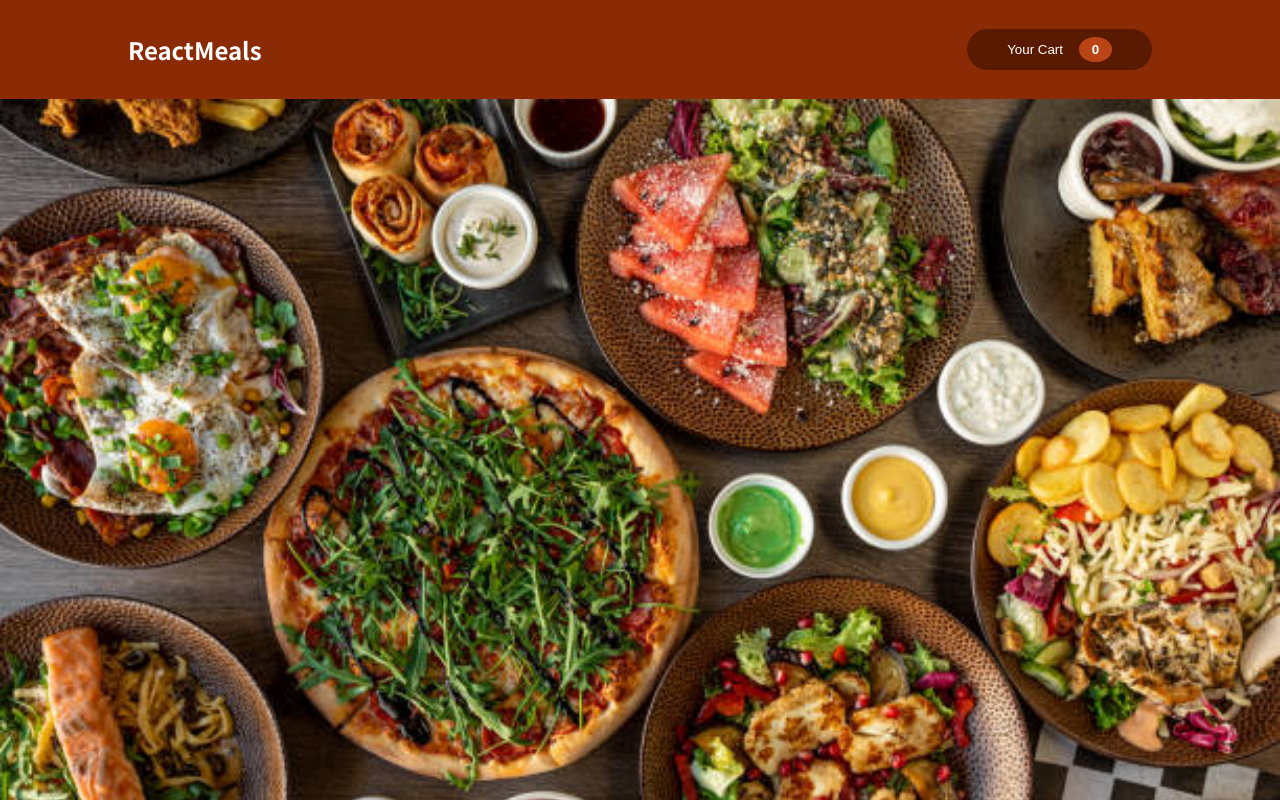
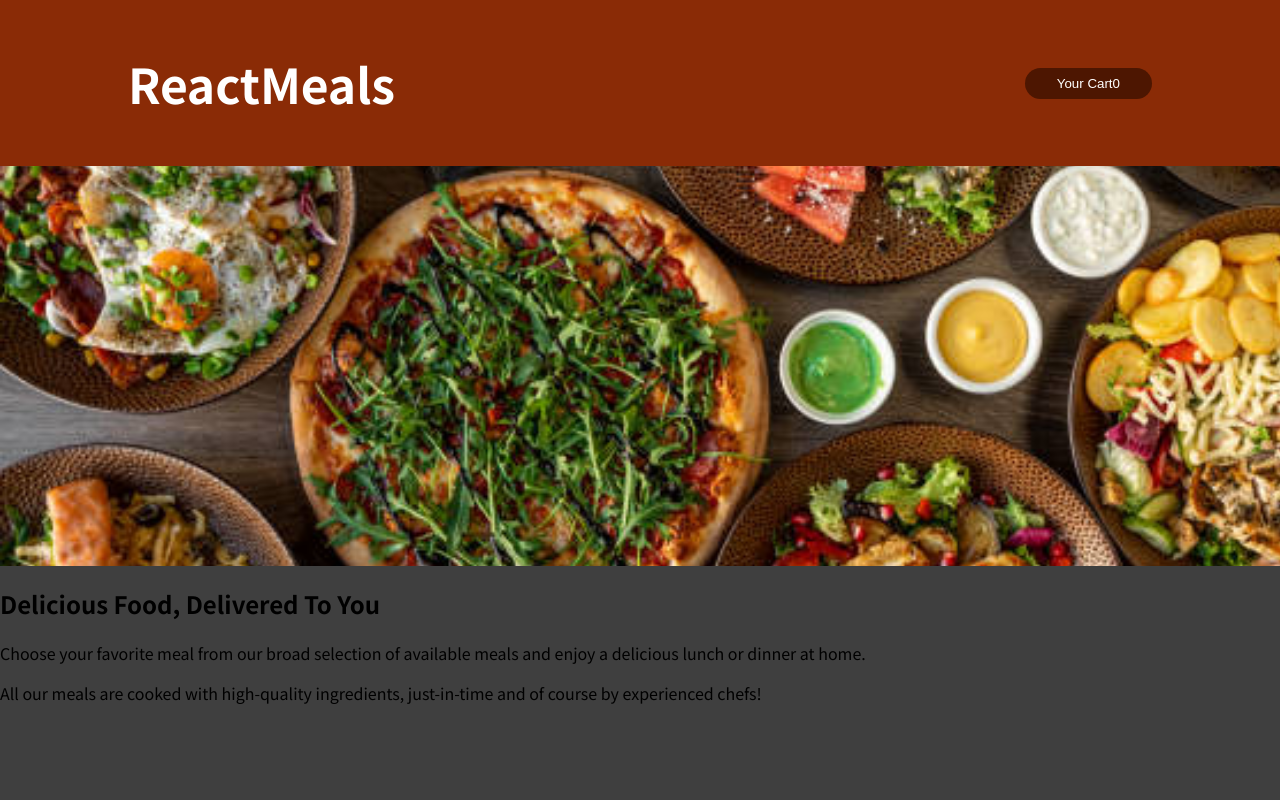
Before and after one commit to SonikaSahana/restaurant-website-react, a React (Create React App) app in the folder restaurant/: page / in a window 1280 px wide. Shown: the top 800 px of the page. Built offline with nearby package versions, Linux system fonts and the light colour scheme.

Commit message:
restaurant summary

```diff
--- a/restaurant/src/App.js
+++ b/restaurant/src/App.js
@@ -1,11 +1,13 @@
 // App.js
 import React from 'react';
 import Header from './Header';
+import Summary from './Summary';
 
 function App() {
   return (
     <div>
       <Header />
+      <Summary />
     </div>
   );
 }
--- a/restaurant/src/Header.css
+++ b/restaurant/src/Header.css
@@ -1,54 +1,62 @@
-/* Header.css */
 .header {
     display: flex;
     justify-content: space-between;
     align-items: center;
+    padding: 1rem 10%;
     background-color: #8a2b06;
     color: white;
-    padding: 1rem 10%;
-  }
-
-  .header h1 {
     font-size: 1.5rem;
   }
 
-  .cart-button {
-    background-color: #5a1a01;
+  .header .cart-button {
+    background-color: #4d1601;
     color: white;
     border: none;
     border-radius: 25px;
     padding: 0.5rem 2rem;
     cursor: pointer;
-    display: flex;
-    align-items: center;
   }
 
-  .cart-button:hover {
-    background-color: #4d1601;
-  }
+  .main-image {
+    position: relative; .header {
+        display: flex;
+        justify-content: space-between;
+        align-items: center;
+        padding: 1rem 10%;
+        background-color: #8a2b06;
+        color: white;
+        font-size: 1.5rem;
+      }
 
-  .cart-button span {
-    margin: 0 0.5rem;
-  }
+      .header .cart-button {
+        background-color: #4d1601;
+        color: white;
+        border: none;
+        border-radius: 25px;
+        padding: 0.5rem 2rem;
+        cursor: pointer;
+      }
 
-  .cart-count {
-    background-color: #b94517;
-    border-radius: 50%;
-    padding: 0.3rem 0.8rem;
-    margin-left: 1rem;
-    font-weight: bold;
-  }
+      .main-image {
+        position: relative; /* Enable stacking with Summary */
+        width: 100%;
+        height: 25rem;
+        overflow: hidden;
+      }
 
+      .main-image img {
+        width: 110%;
+        height: 100%;
+        object-fit: cover;
+      }
 
-
-  .main-image {
     width: 100%;
-    height: auto;
+    height: 25rem;
     overflow: hidden;
   }
 
   .main-image img {
-    width: 100%;
+    width: 110%;
     height: 100%;
     object-fit: cover;
   }
--- /dev/null
+++ b/restaurant/src/Summary.js
@@ -0,0 +1,18 @@
+import React from 'react';
+import './Summary.css';
+
+const Summary = () => {
+  return (
+    <section className="summary">
+      <h2>Delicious Food, Delivered To You</h2>
+      <p>
+        Choose your favorite meal from our broad selection of available meals and enjoy a delicious lunch or dinner at home.
+      </p>
+      <p>
+        All our meals are cooked with high-quality ingredients, just-in-time and of course by experienced chefs!
+      </p>
+    </section>
+  );
+};
+
+export default Summary;
```
Also changed, not shown: restaurant/src/Summary.css (added).
